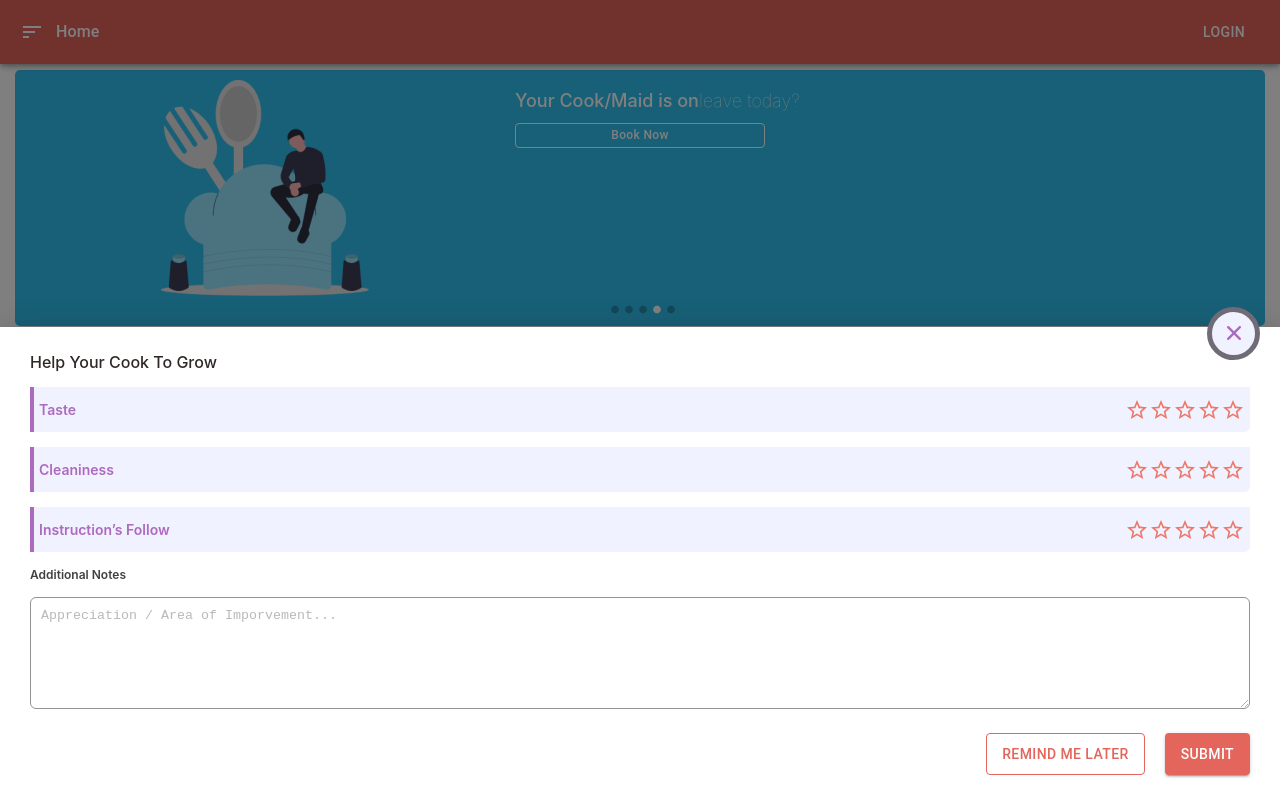
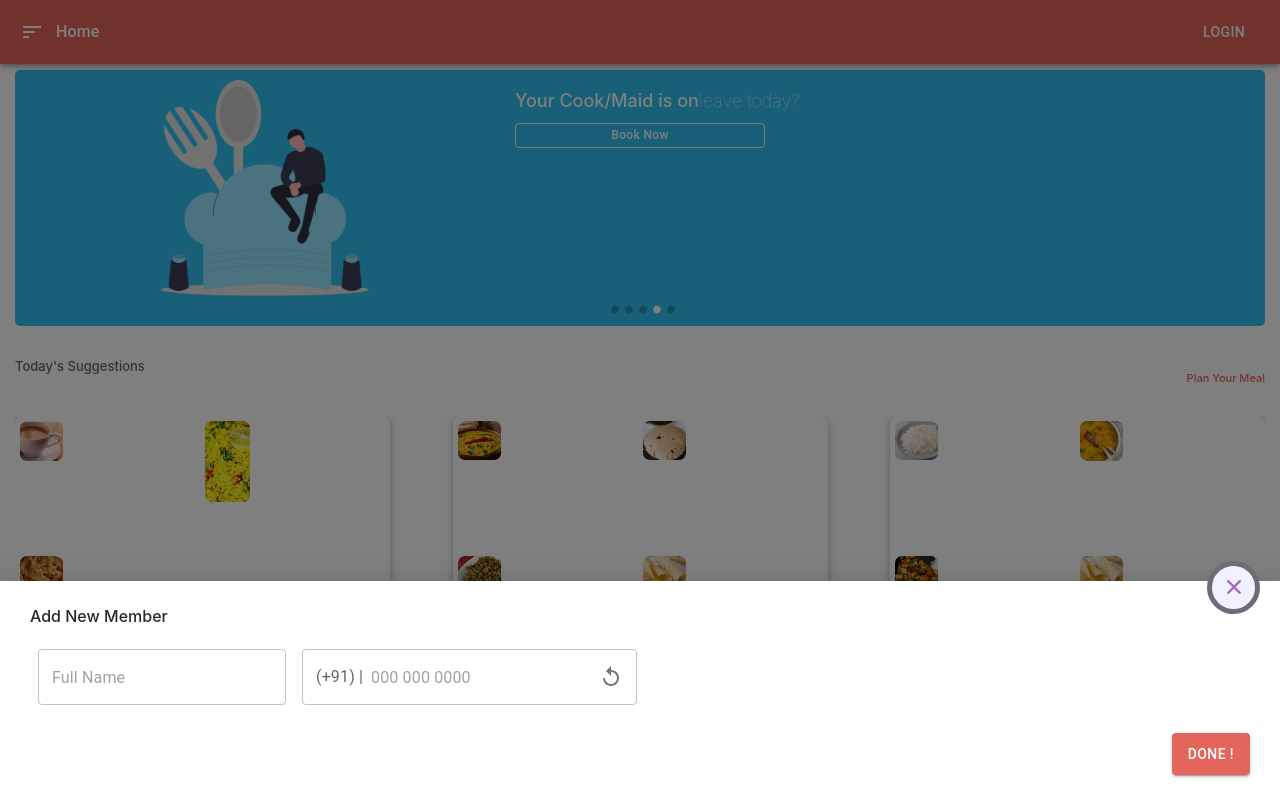
Before and after one commit to anshultanwani/Saab, a React (Create React App) app: page / in a window 1280 px wide. Shown: the top 800 px of the page. Built offline with nearby package versions, Linux system fonts and the light colour scheme.

Commit message:
common drawers + redux

```diff
--- a/src/App.js
+++ b/src/App.js
@@ -1,6 +1,6 @@
 import React, { useEffect } from 'react';
 import './App.css';
-import { setInitialData, toggleFeedback } from './actions/index';
+import { setInitialData } from './actions/index';
 import { connect } from 'react-redux';
 import HomePage from './pages/HomePage';
 import ComboPage from './pages/ComboPage';
@@ -15,7 +15,7 @@ import {
 import data from './assets/data/data.json';
 import LoginHome from './pages/LoginHome';
 import RegisterUser from './pages/RegisterUser';
-import FeedBackDrawer from './common/FeedBackDrawer';
+import SliderDrawer from './common/SliderDrawers';
 
 
 function App(props) {
@@ -36,7 +36,7 @@ function App(props) {
           <Route exact path='/signup' component={RegisterUser}></Route>
           <Route exact path='/editcombo' component={ComboPage}></Route>
         </Switch>
-        <FeedBackDrawer open={props.showFeedback} onClose={() => props.toggleFeedback({show: false})} />
+        <SliderDrawer />
       </div>
     </Router>
   );
@@ -49,4 +49,4 @@ const mapStateToProps = state => {
   }
 };
 
-export default connect(mapStateToProps,{setInitialData,toggleFeedback})(App);
+export default connect(mapStateToProps,{setInitialData})(App);
--- a/src/actions/index.js
+++ b/src/actions/index.js
@@ -8,7 +8,7 @@ export const updateCountry = payload => ({
     payload
 });
 
-export const toggleFeedback = payload => ({
-    type: 'TOGGLE_FEEDBACK',
+export const toggleSliderDrawer = payload => ({
+    type: 'TOGGLE_SLIDER_DRAWERS',
     payload
 })
--- a/src/app/store.js
+++ b/src/app/store.js
@@ -1,10 +1,12 @@
 import { configureStore } from '@reduxjs/toolkit';
 import foodData from '../reducers/foodData';
 import session from '../reducers/session';
+import sliderDrawer from '../reducers/sliderDrawer';
 
 export const store = configureStore({
   reducer: {
     foodData,
-    session
+    session,
+    sliderDrawer
   },
 });
--- /dev/null
+++ b/src/common/AddMember.jsx
@@ -0,0 +1,47 @@
+import { TextField, InputAdornment } from '@mui/material';
+import React from 'react';
+import BottomDrawer from './BottomDrawer';
+import { toggleSliderDrawer } from '../actions/index'
+import { connect } from 'react-redux';
+import ReplayIcon from '@mui/icons-material/Replay';
+
+const AddMember = props => {
+    const content = (
+        <>
+            <TextField
+                className="mob-field"
+                sx={{ m: 1}}
+                InputProps={{
+                    placeholder: 'Full Name'
+                }}
+            />
+            <TextField
+                className="mob-field"
+                sx={{ m: 1}}
+                InputProps={{
+                    startAdornment: <InputAdornment position="start">{'(+91) |'}</InputAdornment>,
+                    endAdornment: <InputAdornment position="end"><ReplayIcon /></InputAdornment>,
+                    placeholder: '000 000 0000'
+                }}
+            />
+        </>
+    )
+    return (
+        <BottomDrawer
+            {...props}
+            label={'Add New Member'}
+            onClose={() => props.toggleSliderDrawer({
+                addMemberDrawer: false
+            })}
+            children={content}
+            btnArr={[{
+                className: 'btn-submit',
+                variant: "contained",
+                onClick: () => console.log('onclick done'),
+                children: "DONE !",
+            }]}
+        />
+    )
+}
+
+export default connect(null,{toggleSliderDrawer})(AddMember);
--- /dev/null
+++ b/src/common/BottomDrawer.jsx
@@ -0,0 +1,35 @@
+import React from 'react';
+import { Button, Drawer } from '@mui/material';
+import {ReactComponent as Ellipse} from '../assets/images/Ellipse.svg';
+import {ReactComponent as Cross} from '../assets/images/Vector.svg';
+import './feedback.scss';
+
+const BottomDrawer = props => {
+    const {
+        label,
+        children
+    } = props;
+    return (
+        <Drawer
+            anchor='bottom'
+            open={props.open}
+            PaperProps={{className: 'drawer'}}
+        >
+             <div className='feedback'>
+                <Ellipse className='elipse' onClick={() => props.onClose()}/>
+                <Cross className='cross' onClick={() => props.onClose()} />
+                <div className='label-txt'>{label}</div>
+                <div className='holder'>
+                    {children}
+                    <div className='btn-holder'>
+                        {props?.btnArr?.map((cur,index) =>
+                            <Button {...cur} key={index} />
+                        )}
+                    </div>
+                </div>
+            </div>
+        </Drawer>
+    )
+};
+
+export default BottomDrawer;
--- a/src/common/FeedBackDrawer.jsx
+++ b/src/common/FeedBackDrawer.jsx
@@ -1,8 +1,8 @@
 import React, { useState } from 'react';
-import { Button, Drawer, Rating, TextareaAutosize } from '@mui/material';
-import {ReactComponent as Ellipse} from '../assets/images/Ellipse.svg';
-import {ReactComponent as Cross} from '../assets/images/Vector.svg';
-import './feedback.scss';
+import { Rating, TextareaAutosize } from '@mui/material';
+import BottomDrawer from './BottomDrawer';
+import { toggleSliderDrawer } from '../actions/index';
+import { connect } from 'react-redux';
 
 const FeedBackDrawer = props => {
     const [infoData,updateInfo] = useState({
@@ -20,7 +20,10 @@ const FeedBackDrawer = props => {
 
     const onSubmit = () => {
         console.table(infoData);
-        props.onClose();
+        props.toggleSliderDrawer({
+            feedbackDrawer: false
+        }); //will change in future according to requirement
+        // props.onClose();
     }
 
     const RatingBox = info => {
@@ -37,17 +40,8 @@ const FeedBackDrawer = props => {
         </div>
         )
     }
-    return (
-        <Drawer
-            anchor='bottom'
-            open={props.open}
-            PaperProps={{className: 'drawer'}}
-        >
-            <div className='feedback'>
-                <Ellipse className='elipse' onClick={() => props.onClose()}/>
-                <Cross className='cross' onClick={() => props.onClose()}/>
-                <div className='label-txt'>Help Your Cook To Grow</div>
-                <div className='holder'>
+    const content = (
+        <>
             <RatingBox label={'Taste'} value={infoData.taste} nodeKey={'taste'} />
             <RatingBox label={'Cleaniness'} value={infoData.cleaniness} nodeKey={'cleaniness'} />
             <RatingBox label={'Instruction’s Follow'} value={infoData.instruction} nodeKey={'instruction'} />
@@ -59,24 +53,34 @@ const FeedBackDrawer = props => {
                     placeholder='Appreciation / Area of Imporvement...'
                     onChange={(e) => handleChange(e.target.value,'notes')}
             />
-                    <div className='btn-holder'>
-                        <Button
-                            className={'btn-later'}
-                            variant="outlined"
-                            children="REMIND ME LATER"
-                            onClick={props.onClose}
+        </>
+    )
+    return (
+        <BottomDrawer
+            {...props}
+            onClose={() => props.toggleSliderDrawer({
+                feedbackDrawer: false
+            })}
+            children={content}
+            label={'Rate Your Cook'}
+            btnArr={[
+                {
+                    className: 'btn-later',
+                    variant: "outlined",
+                    children: "REMIND ME LATER",
+                    onClick: () => props.toggleSliderDrawer({
+                        feedbackDrawer: false
+                    })
+                },
+                {
+                    className: 'btn-submit',
+                    variant: "contained",
+                    onClick: onSubmit,
+                    children: "SUBMIT",
+                }
+            ]}
         />
-                        <Button
-                            className={'btn-submit'}
-                            variant="contained"
-                            onClick={onSubmit}
-                            children="SUBMIT"
-                        />
-                    </div>
-                </div>
-            </div>
-        </Drawer>
     );
 };
 
-export default FeedBackDrawer;
+export default connect(null,{toggleSliderDrawer})(FeedBackDrawer);
--- /dev/null
+++ b/src/common/SliderDrawers.jsx
@@ -0,0 +1,26 @@
+import React from 'react';
+import { connect } from 'react-redux';
+import FeedBackDrawer from './FeedBackDrawer';
+import AddMember from './AddMember';
+
+const SliderDrawers = props => {
+    const {
+        feedbackDrawer,
+        addMemberDrawer
+    } = props;
+    return (
+        <>
+            <FeedBackDrawer open={feedbackDrawer} />
+            <AddMember open={addMemberDrawer} />
+        </>
+    )
+};
+
+const mapStateToProps = state => {
+    return {
+        feedbackDrawer: state.sliderDrawer.feedbackDrawer,
+        addMemberDrawer: state.sliderDrawer.addMemberDrawer
+    }
+}
+
+export default connect(mapStateToProps)(SliderDrawers);
--- /dev/null
+++ b/src/reducers/sliderDrawer.js
@@ -0,0 +1,18 @@
+const initialState = {
+    feedbackDrawer: false,
+    addMemberDrawer: true,
+}
+
+export default (state = initialState, action) => {
+    switch(action.type) {
+        case 'TOGGLE_SLIDER_DRAWERS': {
+            return {
+                ...state,
+                ...action.payload
+            }
+        }
+        default: {
+            return state;
+        }
+    }
+}
```
Lines whose indentation alone changed are shown as unchanged.
